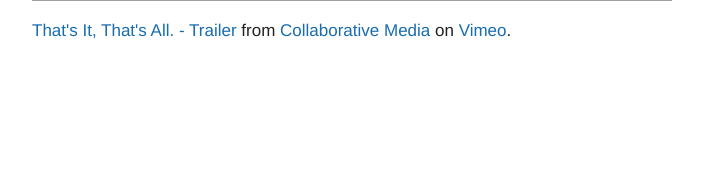
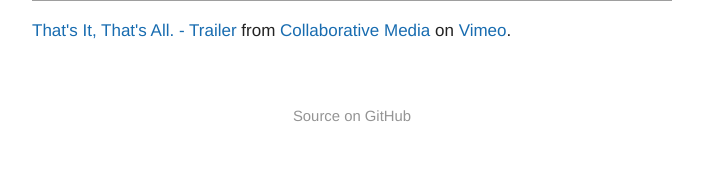
Before and after one commit to erwaller/ericwaller.com, a Python web app: template templates/index.html in a window 1280 px wide. Shown: the part 880-1069 px from the top of the page, without its empty margins (288-991 px from the left). Before the commit the page ends 919 px from the top, so only its background shows below. Run offline with Jinja, Linux system fonts and the light colour scheme; the template is opened without the code that fills it, so the values that code supplies are empty; some libraries are stand-ins or nearby versions; grey boxes are pictures that could not be loaded.

Commit message:
Add footer w/ github link

```diff
--- a/static/app.css
+++ b/static/app.css
@@ -85,6 +85,15 @@ body > header h1 a:hover {
 body > header p {
   margin: 0;
 }
+body > footer {
+  text-align: center;
+  color: #949494;
+  padding: 0 0 4em;
+  font-size: 0.875em;
+}
+body > footer a {
+  color: #949494;
+}
 a {
   color: #186CB0;
   text-decoration: none;
--- a/templates/index.html
+++ b/templates/index.html
@@ -3,7 +3,6 @@
 {% block title %}{{ super() }}{% endblock %}
 
 {% block content %}
-  {{ super() }}
   <section>
     <article>
       <header>
--- a/templates/layout.html
+++ b/templates/layout.html
@@ -23,15 +23,8 @@
   </script>
 </head>
 <body>
-  {% with messages = get_flashed_messages() %}
-    {% if messages %}
-      <ul class=flashes>
-      {% for message in messages %}
-        <li>{{ message }}</li>
-      {% endfor %}
-      </ul>
-    {% endif %}
-  {% endwith %}
+  {% block header %}{% endblock %}
   {% block content %}{% endblock %}
+  {% block footer %}{% endblock %}
 </body>
 </html>
--- a/templates/normal.html
+++ b/templates/normal.html
@@ -1,8 +1,23 @@
 {% extends "layout.html" %}
 
-{% block content %}
+{% block header %}
+  {% with messages = get_flashed_messages() %}
+  {% if messages %}
+    <ul class=flashes>
+    {% for message in messages %}
+      <li>{{ message }}</li>
+    {% endfor %}
+    </ul>
+  {% endif %}
+  {% endwith %}
   <header>
     <h1><a href="{{ url_for('index') }}">Hi, I'm Eric</a></h1>
     <p>I live in New York City where I work on <a href="https://seatgeek.com/">SeatGeek</a>.</p>
   </header>
 {% endblock %}
+
+{% block footer %}
+  <footer>
+      <a href="https://github.com/erwaller/ericwaller.com">Source on GitHub</a>
+  </footer>
+{% endblock %}
```
